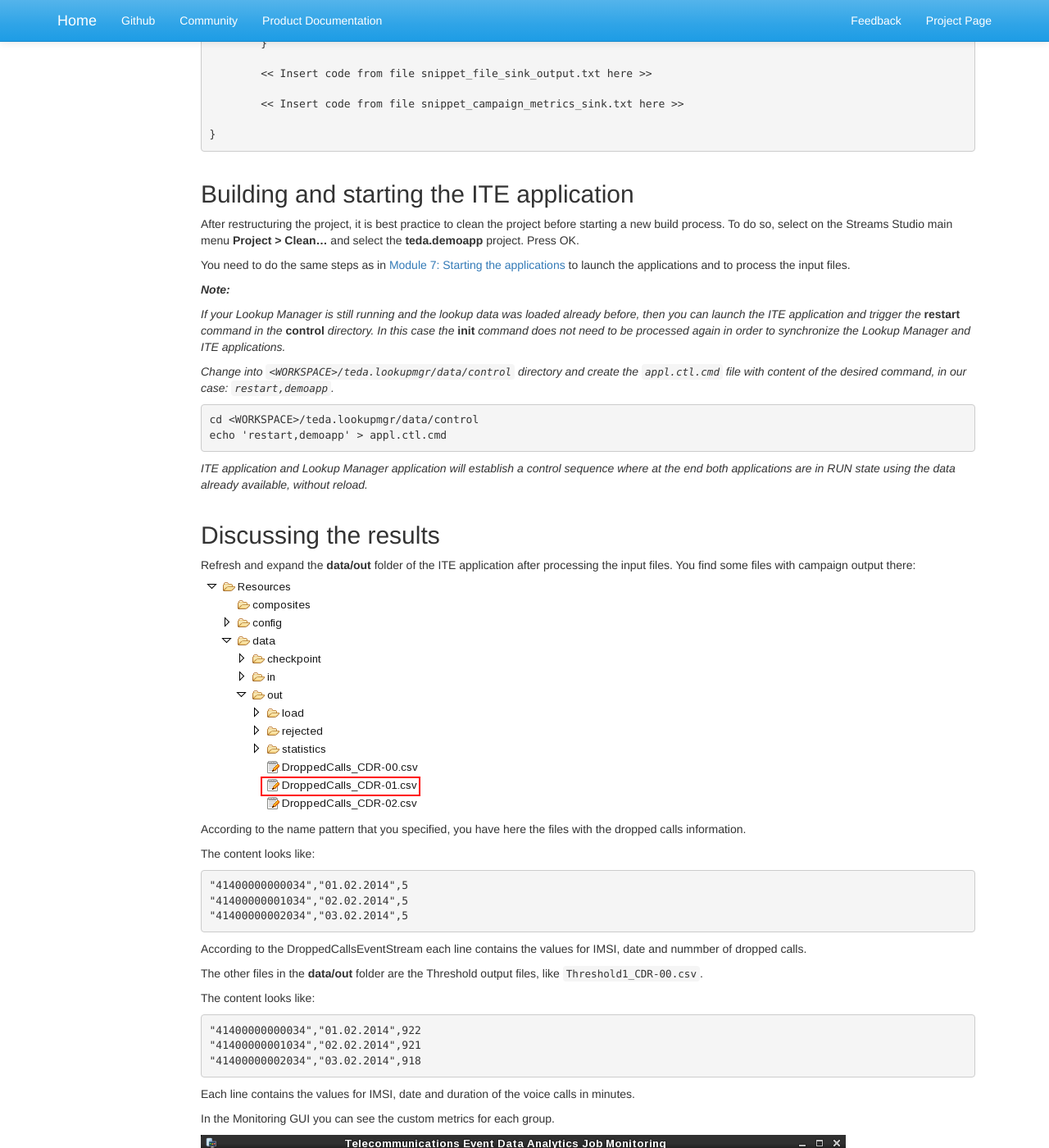
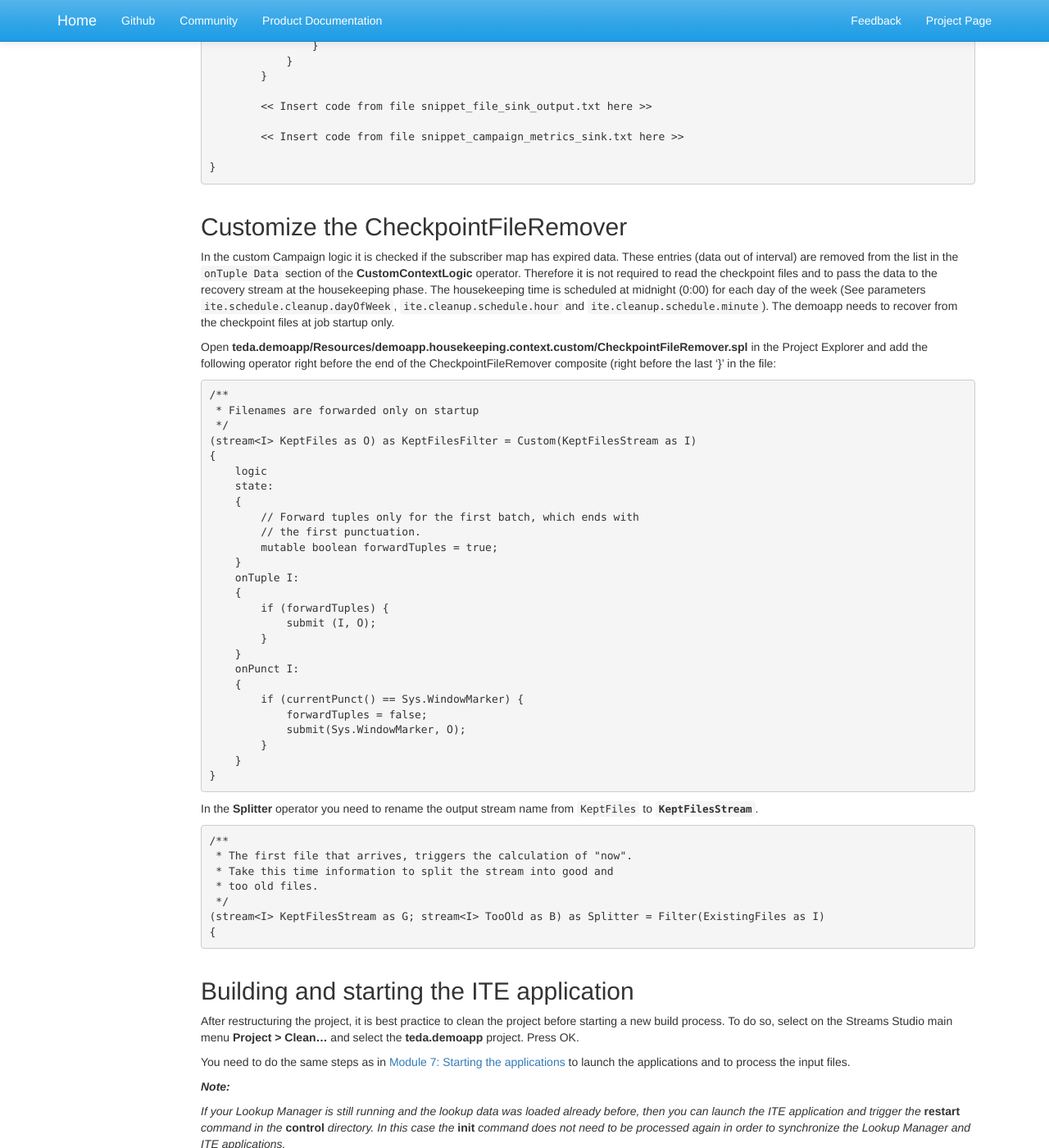
Before and after one commit to IBMStreams/streamsx.tutorial.teda, a Jekyll site: the page built from docs/1.0.2/Module-9/index.markdown, in a window 1280 px wide and 1400 px high, scrolled down 9835 px. Shown: the whole window at 82% size. Built offline with Jekyll 4.4.1, drawn with Linux system fonts in a browser that asks for light colours; nearby versions of some CDN libraries; library files that are not in the unit come from our copies; some of the changed text lies outside the part shown.

Commit message:
Update index.markdown

```diff
--- a/docs/1.0.2/Module-9/index.markdown
+++ b/docs/1.0.2/Module-9/index.markdown
@@ -15,6 +15,7 @@ After completing this module you should be able to:
 
 * Configure the ITE application for group-related custom logic
 * Describe the interfaces of the group-related custom logic
+* Customize the housekeeping composite
 
 # Prerequisites
 
@@ -128,6 +129,7 @@ The configuration and customization consists of the following tasks:
 
 1. Enable the Custom Context composite
 2. Customize the ContextDataProcessor
+3. Customize the CheckpointFileRemover
 
 ## Enable the Custom Context composite
 
@@ -458,6 +460,49 @@ Download the code for the **CampaignMetricsSink** from [snippet_campaign_metrics
 
     }
 
+## Customize the CheckpointFileRemover
+
+In the custom Campaign logic it is checked if the subscriber map has expired data. These entries (data out of interval) are removed from the list in the `onTuple Data` section of the **CustomContextLogic** operator. Therefore it is not required to read the checkpoint files and to pass the data to the recovery stream at the housekeeping phase. The housekeeping time is scheduled at midnight (0:00) for each day of the week (See parameters `ite.schedule.cleanup.dayOfWeek`, `ite.cleanup.schedule.hour` and `ite.cleanup.schedule.minute`). The demoapp needs to recover from the checkpoint files at job startup only.
+
+Open **teda.demoapp/Resources/demoapp.housekeeping.context.custom/CheckpointFileRemover.spl** in the Project Explorer and add the following operator right before the end of the CheckpointFileRemover composite (right before the last '}' in the file:
+
+    /**
+     * Filenames are forwarded only on startup
+     */
+    (stream<I> KeptFiles as O) as KeptFilesFilter = Custom(KeptFilesStream as I)
+    {
+        logic
+        state:
+        {
+            // Forward tuples only for the first batch, which ends with
+            // the first punctuation.
+            mutable boolean forwardTuples = true;
+        }
+        onTuple I:
+        {
+            if (forwardTuples) {
+                submit (I, O);
+            }
+        }
+        onPunct I:
+        {
+            if (currentPunct() == Sys.WindowMarker) {
+                forwardTuples = false;
+                submit(Sys.WindowMarker, O);
+            }
+        }
+    }
+
+In the **Splitter** operator you need to rename the output stream name from `KeptFiles` to **`KeptFilesStream`**.
+
+    /**
+     * The first file that arrives, triggers the calculation of "now".
+     * Take this time information to split the stream into good and
+     * too old files.
+     */
+    (stream<I> KeptFilesStream as G; stream<I> TooOld as B) as Splitter = Filter(ExistingFiles as I)
+    {
+
 ## Building and starting the ITE application
 
 After restructuring the project, it is best practice to clean the project before starting a new build process. To do so, select on the Streams Studio main menu **Project > Clean…** and select the **teda.demoapp** project. Press OK.
```
